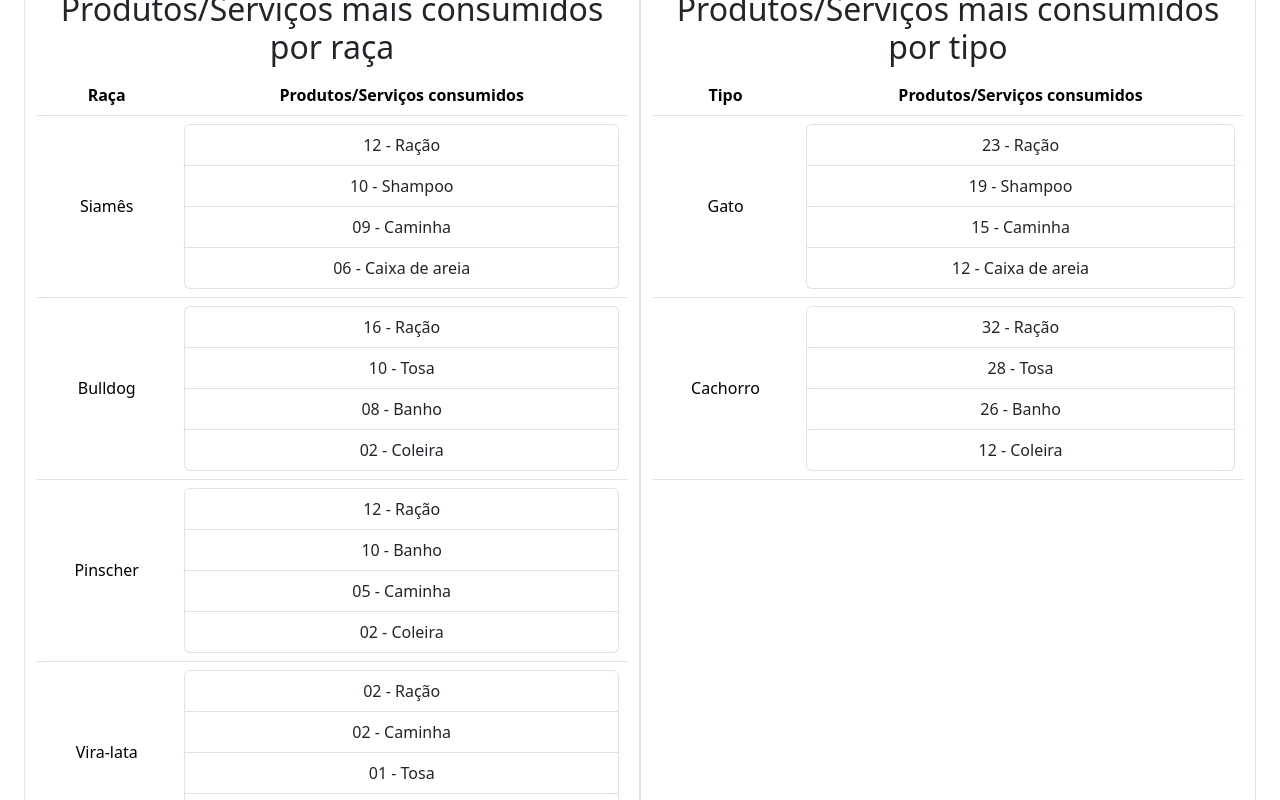
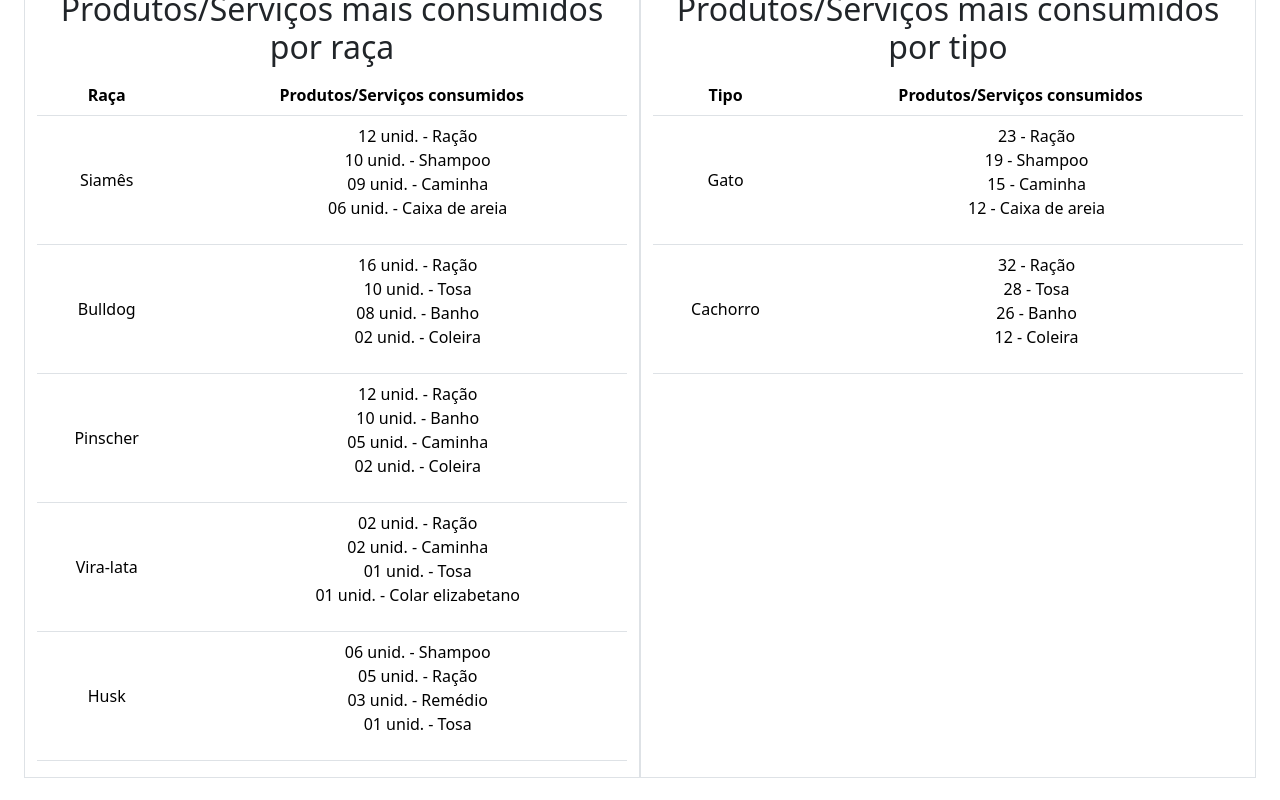
Before and after one commit to BrunoVieira003/PetLovers, a React (Create React App) app: page / in a window 1280 px wide. Shown: the part 460-1260 px from the top of the page. After the commit the page ends 1238 px from the top, so only its background shows below. Built offline with nearby package versions, Linux system fonts and the light colour scheme.

Commit message:
Add Cadastro de RG

```diff
--- /dev/null
+++ b/src/componentes/clientes/formularioCadastroRG.tsx
@@ -0,0 +1,24 @@
+import { Component } from "react";
+import Modal from "../modal";
+import TextInput from "../form/TextInput";
+import RGInput from "../form/RGInput";
+
+type props = {
+    tema: string
+}
+
+export default class FormularioCadastroRG extends Component<props> {
+
+    render() {
+        let tema = this.props.tema
+        return (
+            <div className="container-fluid">
+                <Modal title="Cadastro de telefone" id="cadastroRG">
+                    <form>
+                        <RGInput/>
+                    </form>
+                </Modal>
+            </div>
+        )
+    }
+}
--- a/src/componentes/clientes/listaClientes.tsx
+++ b/src/componentes/clientes/listaClientes.tsx
@@ -4,6 +4,7 @@ import FormularioCadastroCliente from "./formularioCadastroCliente";
 import FormularioAtualizarCliente from "./formularioAtualizarCliente";
 import FormularioCadastroVenda from "../venda/formularioCadastroVenda";
 import FormularioCadastroTelefone from "./formularioCadastroTelefone";
+import FormularioCadastroRG from "./formularioCadastroRG";
 
 type props = {
     tema: string
@@ -57,6 +58,11 @@ export default class ListaCliente extends Component<props>{
                                 <ul className="list-group">
                                     <li className="list-group-item">0{i} 234 567-8</li>
                                     <li className="list-group-item">{i}{i} 234 567-8</li>
+                                    <li className="list-group-item">
+                                        <button className="btn btn-primary" data-bs-toggle="modal" data-bs-target='#cadastroRG'>
+                                            Adicionar RG
+                                        </button>
+                                    </li>
                                 </ul>
                             </div>
                         </div>
@@ -86,6 +92,7 @@ export default class ListaCliente extends Component<props>{
                 <FormularioCadastroVenda tema={tema} tipo="produto" id="cadastroVendaProduto"/>
                 <FormularioCadastroVenda tema={tema} tipo="servico" id="cadastroVendaServico"/>
                 <FormularioCadastroTelefone tema={tema}/>
+                <FormularioCadastroRG tema={tema}/>
                 <div className="list-group">
                     {items}
                 </div>
--- a/src/componentes/rankings/MaisConsumidosPorRaca.tsx
+++ b/src/componentes/rankings/MaisConsumidosPorRaca.tsx
@@ -20,55 +20,55 @@ export default class MaisConsumidosPorRaca extends Component<props>{
                     <tr className='align-middle'>
                         <td>Siamês</td>
                         <td>
-                            <ul className='list-group'>
-                                <li className='list-group-item'>12 - Ração</li>
-                                <li className='list-group-item'>10 - Shampoo</li>
-                                <li className='list-group-item'>09 - Caminha</li>
-                                <li className='list-group-item'>06 - Caixa de areia</li>
+                            <ul >
+                                <li className='list-group-item'>12 unid. - Ração</li>
+                                <li className='list-group-item'>10 unid. - Shampoo</li>
+                                <li className='list-group-item'>09 unid. - Caminha</li>
+                                <li className='list-group-item'>06 unid. - Caixa de areia</li>
                             </ul>
                         </td>
                     </tr>
                     <tr className='align-middle'>
                         <td>Bulldog</td>
                         <td>
-                            <ul className='list-group'>
-                                <li className='list-group-item'>16 - Ração</li>
-                                <li className='list-group-item'>10 - Tosa</li>
-                                <li className='list-group-item'>08 - Banho</li>
-                                <li className='list-group-item'>02 - Coleira</li>
+                            <ul >
+                                <li className='list-group-item'>16 unid. - Ração</li>
+                                <li className='list-group-item'>10 unid. - Tosa</li>
+                                <li className='list-group-item'>08 unid. - Banho</li>
+                                <li className='list-group-item'>02 unid. - Coleira</li>
                             </ul>
                         </td>
                     </tr>
                     <tr className='align-middle'>
                         <td>Pinscher</td>
                         <td>
-                            <ul className='list-group'>
-                                <li className='list-group-item'>12 - Ração</li>
-                                <li className='list-group-item'>10 - Banho</li>
-                                <li className='list-group-item'>05 - Caminha</li>
-                                <li className='list-group-item'>02 - Coleira</li>
+                            <ul >
+                                <li className='list-group-item'>12 unid. - Ração</li>
+                                <li className='list-group-item'>10 unid. - Banho</li>
+                                <li className='list-group-item'>05 unid. - Caminha</li>
+                                <li className='list-group-item'>02 unid. - Coleira</li>
                             </ul>
                         </td>
                     </tr>
                     <tr className='align-middle'>
                         <td>Vira-lata</td>
                         <td>
-                            <ul className='list-group'>
-                                <li className='list-group-item'>02 - Ração</li>
-                                <li className='list-group-item'>02 - Caminha</li>
-                                <li className='list-group-item'>01 - Tosa</li>
-                                <li className='list-group-item'>01 - Colar elizabetano</li>
+                            <ul >
+                                <li className='list-group-item'>02 unid. - Ração</li>
+                                <li className='list-group-item'>02 unid. - Caminha</li>
+                                <li className='list-group-item'>01 unid. - Tosa</li>
+                                <li className='list-group-item'>01 unid. - Colar elizabetano</li>
                             </ul>
                         </td>
                     </tr>
                     <tr className='align-middle'>
                         <td>Husk</td>
                         <td>
-                            <ul className='list-group'>
-                                <li className='list-group-item'>06 - Shampoo</li>
-                                <li className='list-group-item'>05 - Ração</li>
-                                <li className='list-group-item'>03 - Remédio</li>
-                                <li className='list-group-item'>01 - Tosa</li>
+                            <ul >
+                                <li className='list-group-item'>06 unid. - Shampoo</li>
+                                <li className='list-group-item'>05 unid. - Ração</li>
+                                <li className='list-group-item'>03 unid. - Remédio</li>
+                                <li className='list-group-item'>01 unid. - Tosa</li>
                             </ul>
                         </td>
                     </tr>
--- a/src/componentes/rankings/MaisConsumidosPorTipo.tsx
+++ b/src/componentes/rankings/MaisConsumidosPorTipo.tsx
@@ -20,7 +20,7 @@ export default class MaisConsumidosPorTipo extends Component<props>{
                     <tr className='align-middle'>
                         <td>Gato</td>
                         <td>
-                            <ul className='list-group'>
+                            <ul >
                                 <li className='list-group-item'>23 - Ração</li>
                                 <li className='list-group-item'>19 - Shampoo</li>
                                 <li className='list-group-item'>15 - Caminha</li>
@@ -31,7 +31,7 @@ export default class MaisConsumidosPorTipo extends Component<props>{
                     <tr className='align-middle'>
                         <td>Cachorro</td>
                         <td>
-                            <ul className='list-group'>
+                            <ul >
                                 <li className='list-group-item'>32 - Ração</li>
                                 <li className='list-group-item'>28 - Tosa</li>
                                 <li className='list-group-item'>26 - Banho</li>
```
